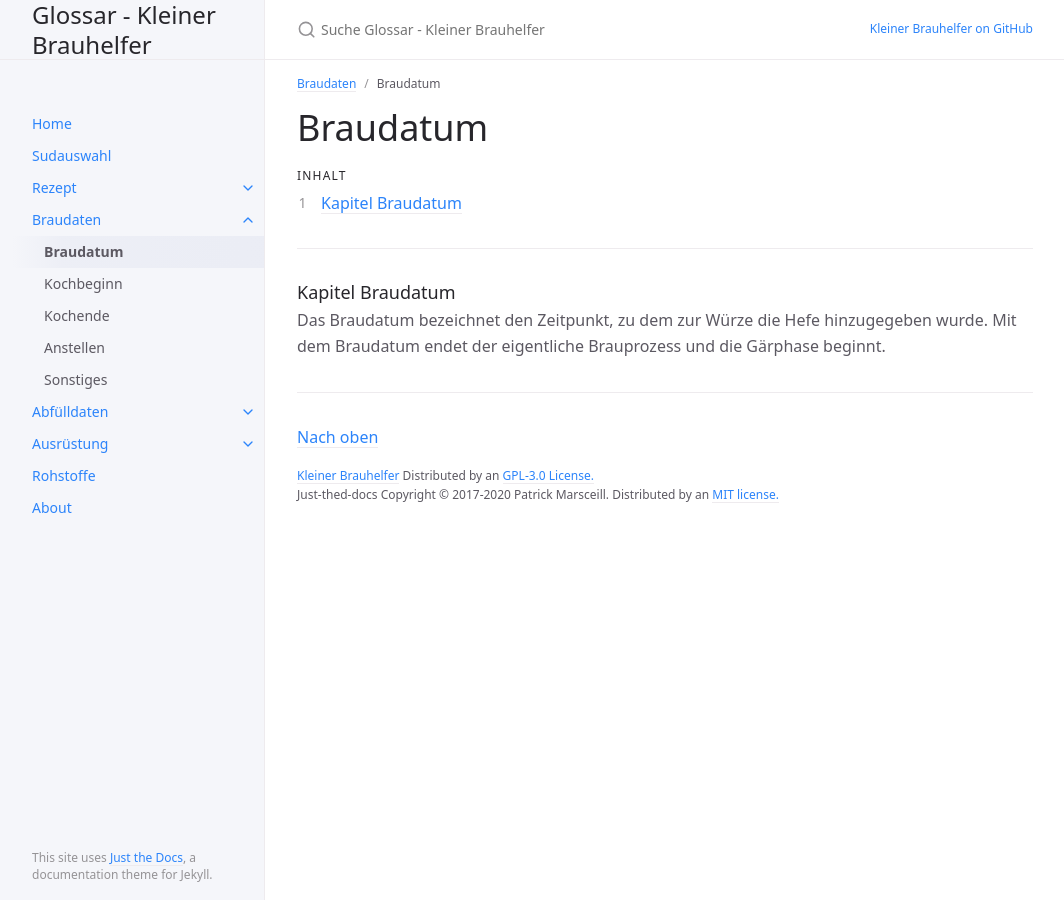
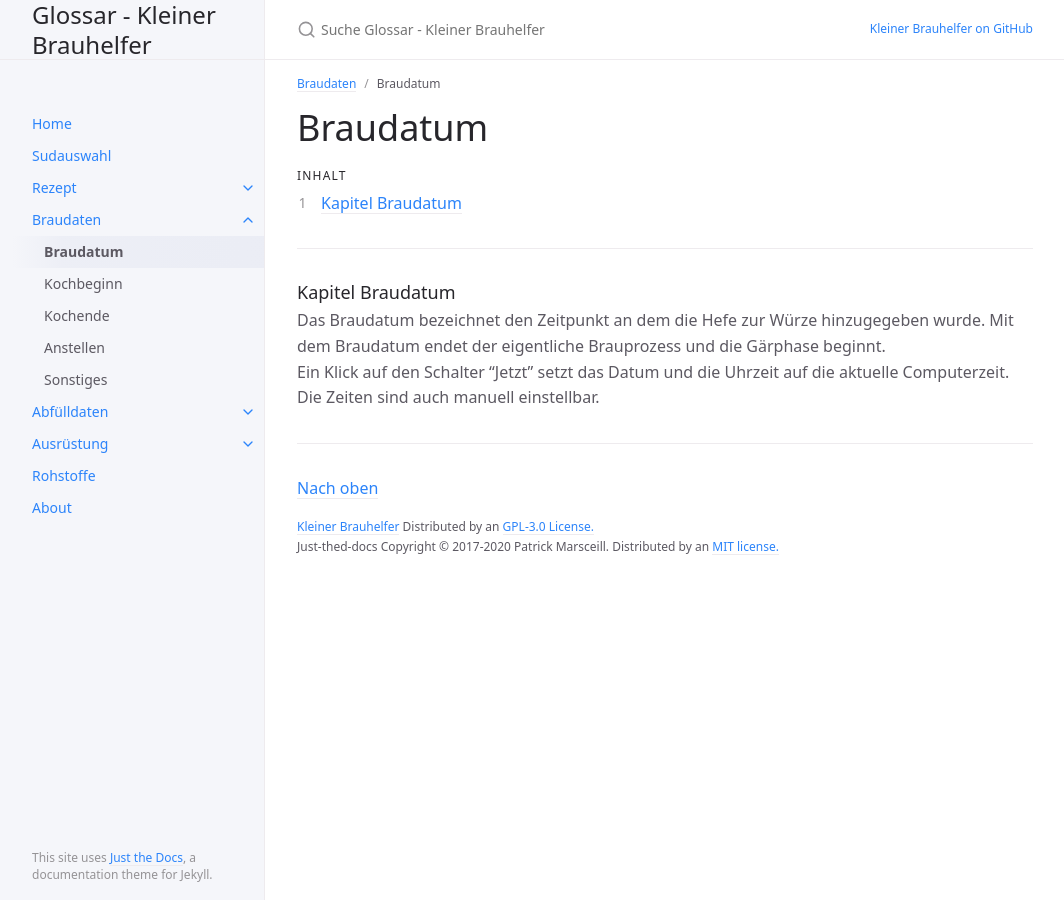
Before and after one commit to IsometricXH/kbh-glossar, a Jekyll site: the page built from docs/3-braudaten/1-braudatum.md, in a window 1280 px wide. Shown: the whole page, without its empty margins (107-1171 px from the left). Built offline with Jekyll 4.4.1, drawn with Linux system fonts in a browser that asks for light colours.

Commit message:
Update 1-braudatum.md

```diff
--- a/docs/3-braudaten/1-braudatum.md
+++ b/docs/3-braudaten/1-braudatum.md
@@ -18,4 +18,5 @@ nav_order: 1
 ---
 
 ### Kapitel Braudatum
-Das Braudatum bezeichnet den Zeitpunkt, zu dem zur Würze die Hefe hinzugegeben wurde. Mit dem Braudatum endet der eigentliche Brauprozess und die Gärphase beginnt.
+Das Braudatum bezeichnet den Zeitpunkt an dem die Hefe  zur Würze hinzugegeben wurde. Mit dem Braudatum endet der eigentliche Brauprozess und die Gärphase beginnt.
+Ein Klick auf den Schalter "Jetzt" setzt das Datum und die Uhrzeit auf die aktuelle Computerzeit. Die Zeiten sind auch manuell einstellbar.
```
